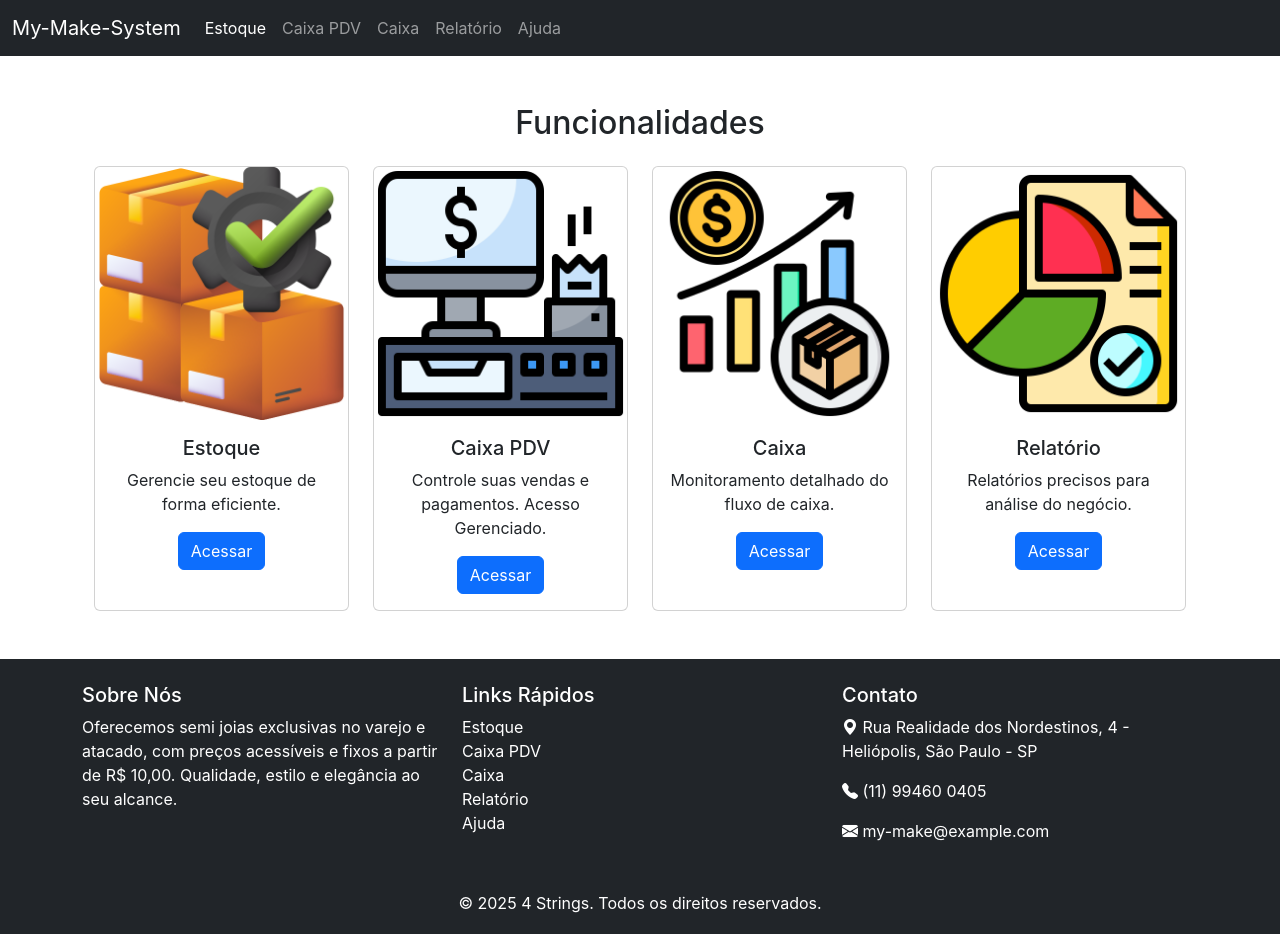
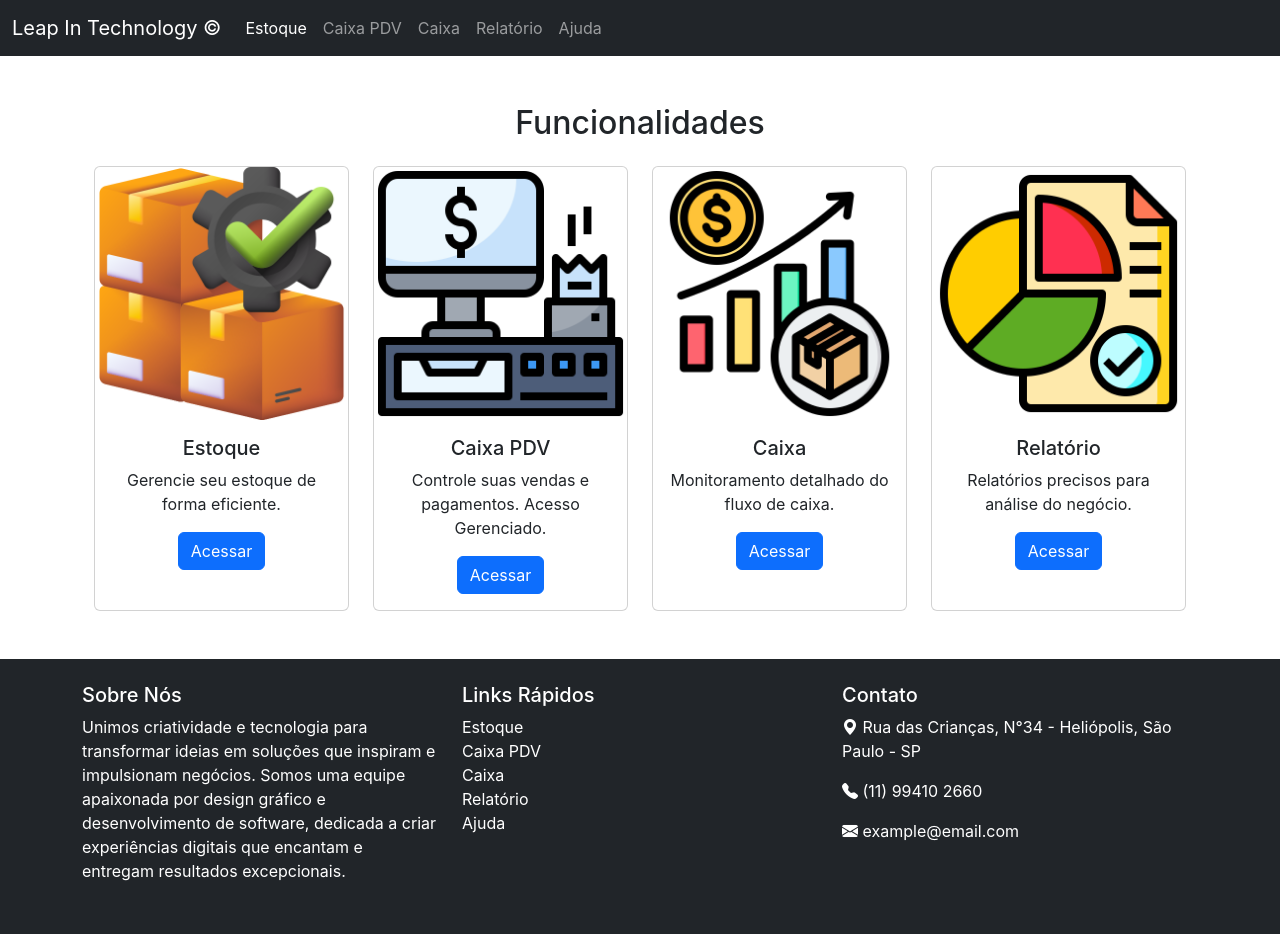
Before and after one commit to alfredo-allan/My-Make-System, a React (Create React App) app: page / in a window 1280 px wide. Shown: the top 934 px of the page. Built offline with nearby package versions, Linux system fonts and the light colour scheme.

Commit message:
adicionando assinatura no header e footer

```diff
--- a/public/index.html
+++ b/public/index.html
@@ -1,22 +1,24 @@
 <!DOCTYPE html>
 <html lang="pt">
+
 <head>
   <meta charset="UTF-8" />
   <meta name="viewport" content="width=device-width, initial-scale=1.0" />
-    <title>My-Make-System</title>
+  <link rel="preconnect" href="https://fonts.googleapis.com">
+  <link rel="preconnect" href="https://fonts.gstatic.com" crossorigin>
+  <link
+    href="https://fonts.googleapis.com/css2?family=Bebas+Neue&family=Montserrat:ital,wght@0,100..900;1,100..900&display=swap"
+    rel="stylesheet">
+  <title class="title-leap">Leap In Technology ©</title>
   <!-- Bootstrap CSS -->
-    <link
-      href="https://cdn.jsdelivr.net/npm/bootstrap@5.3.0-alpha1/dist/css/bootstrap.min.css"
-      rel="stylesheet"
-    />
+  <link href="https://cdn.jsdelivr.net/npm/bootstrap@5.3.0-alpha1/dist/css/bootstrap.min.css" rel="stylesheet" />
 </head>
+
 <body>
   <div id="root"></div>
   <!-- Bootstrap JS -->
   <script src="https://cdn.jsdelivr.net/npm/bootstrap@5.3.0-alpha1/dist/js/bootstrap.bundle.min.js"></script>
-    <link
-      href="https://cdn.jsdelivr.net/npm/bootstrap-icons/font/bootstrap-icons.css"
-      rel="stylesheet"
-    />
+  <link href="https://cdn.jsdelivr.net/npm/bootstrap-icons/font/bootstrap-icons.css" rel="stylesheet" />
 </body>
+
 </html>
--- a/src/Components/Footer/Footer.tsx
+++ b/src/Components/Footer/Footer.tsx
@@ -13,8 +13,7 @@ const Footer: React.FC<FooterProps> = ({ onNavigate }) => {
                     <div className="col-md-4 mb-3">
                         <h5>Sobre Nós</h5>
                         <p>
-                            Oferecemos semi joias exclusivas no varejo e atacado, com preços acessíveis e fixos a partir de R$ 10,00. Qualidade, estilo e elegância ao seu alcance.
-                        </p>
+                            Unimos criatividade e tecnologia para transformar ideias em soluções que inspiram e impulsionam negócios. Somos uma equipe apaixonada por design gráfico e desenvolvimento de software, dedicada a criar experiências digitais que encantam e entregam resultados excepcionais.                        </p>
                     </div>
                     {/* Coluna 2 */}
                     <div className="col-md-4 mb-3">
@@ -86,19 +85,19 @@ const Footer: React.FC<FooterProps> = ({ onNavigate }) => {
                     <div className="col-md-4 mb-3">
                         <h5>Contato</h5>
                         <p>
-                            <i className="bi bi-geo-alt-fill"></i> Rua Realidade dos Nordestinos, 4 - Heliópolis, São Paulo - SP
+                            <i className="bi bi-geo-alt-fill"></i> Rua das Crianças, N°34 - Heliópolis, São Paulo - SP
                         </p>
                         <p>
-                            <i className="bi bi-telephone-fill"></i> (11) 99460 0405
+                            <i className="bi bi-telephone-fill"></i> (11) 99410 2660
                         </p>
                         <p>
-                            <i className="bi bi-envelope-fill"></i> my-make@example.com
+                            <i className="bi bi-envelope-fill"></i> example@email.com
                         </p>
                     </div>
                 </div>
                 <div className="text-center mt-3">
                     <p className="mb-0">
-                        &copy; {new Date().getFullYear()} 4 Strings. Todos os direitos reservados.
+                        &copy; {new Date().getFullYear()} Leap In Technology. Todos os direitos reservados
                     </p>
                 </div>
             </div>
--- a/src/Components/Header/Header.tsx
+++ b/src/Components/Header/Header.tsx
@@ -16,7 +16,7 @@ const Header: React.FC<HeaderProps> = ({ onNavigate }) => {
                         onNavigate("PropertyGrid"); // Navega para a página inicial
                     }}
                 >
-                    My-Make-System
+                    Leap In Technology ©
                 </a>
                 <button
                     className="navbar-toggler"
```
Also changed, not shown: public/logo192.png (deleted), public/logo512.png (deleted), public/manifest.json. Lines whose indentation alone changed are shown as unchanged.
